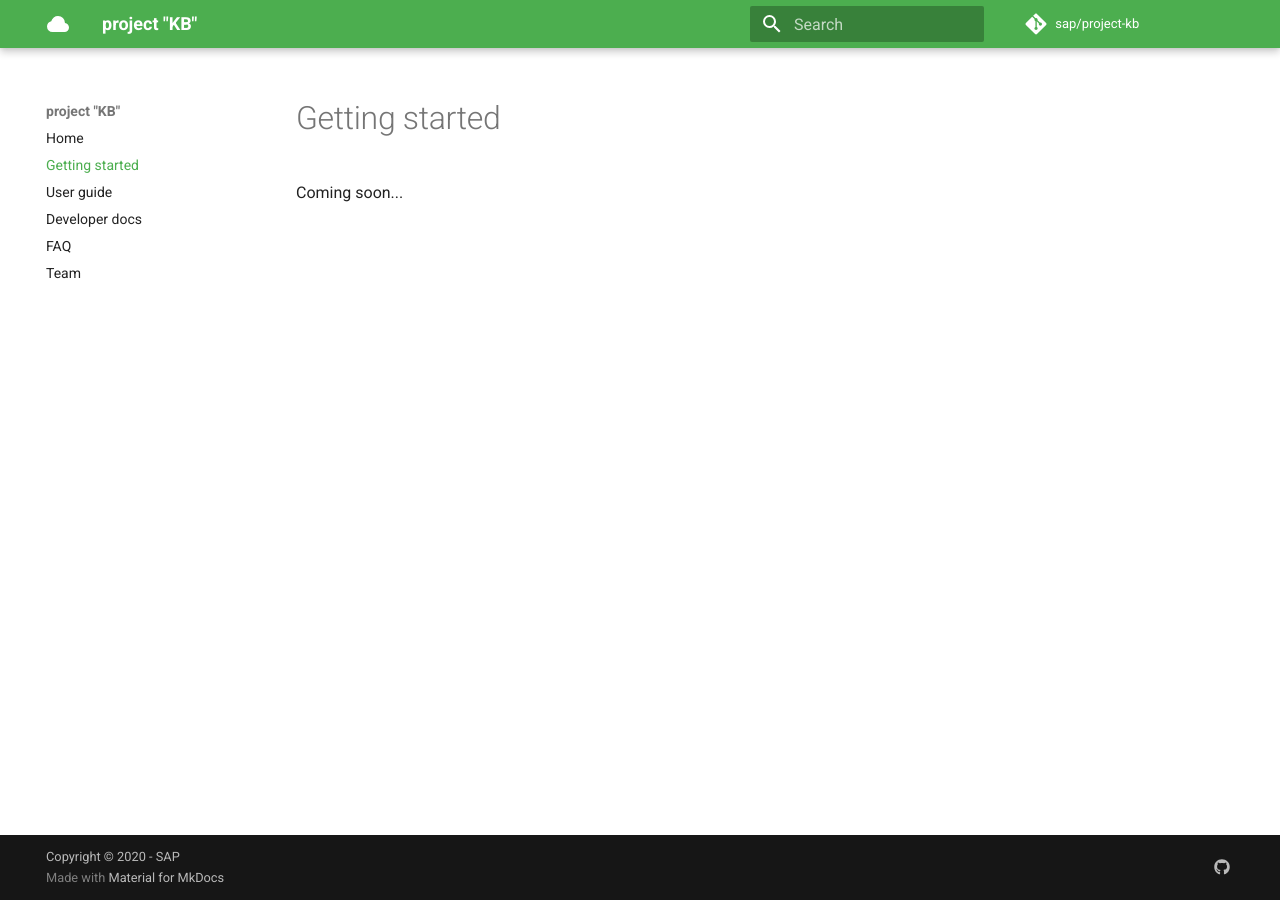
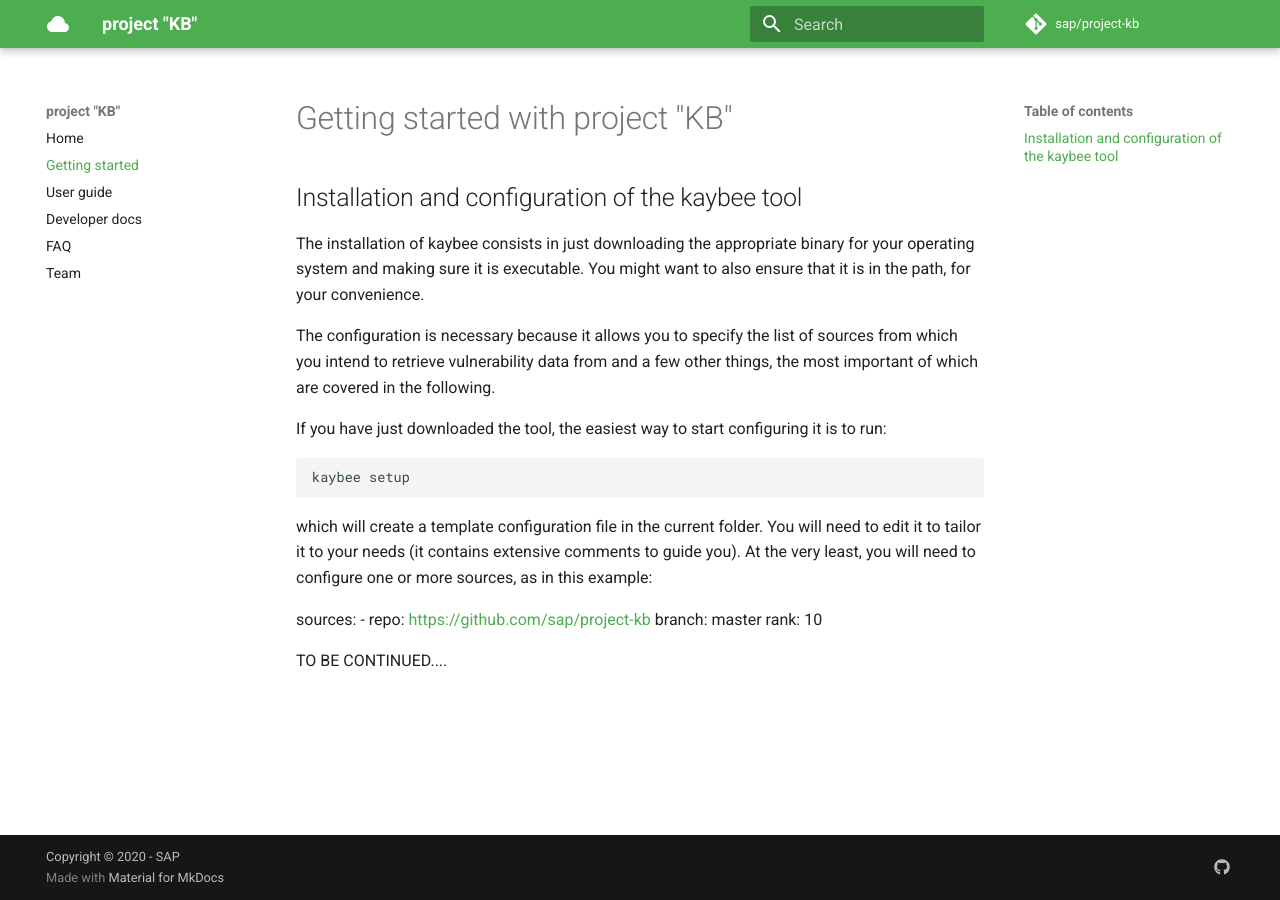
Before and after one commit to SAP/project-kb, an MkDocs documentation site: the page built from docs/getting_started.md, in a window 1280 px wide. Built offline with MkDocs 1.6.1 and Material for MkDocs 9.7.7, drawn with Linux system fonts in a browser that asks for light colours; comment, search, counter and statistics services are not loaded.

Commit message:
docs: initial work on the user guide

```diff
--- a/docs/getting_started.md
+++ b/docs/getting_started.md
@@ -1 +1,28 @@
-Coming soon...
+# Getting started with project "KB"
+
+## Installation and configuration of the kaybee tool
+
+The installation of kaybee consists in just downloading the appropriate
+binary for your operating system and making sure it is executable.
+You might want to also ensure that it is in the path, for your convenience.
+
+The configuration is necessary because it allows you to specify the list
+of sources from which you intend to retrieve vulnerability data from and
+a few other things, the most important of which are covered in the following.
+
+If you have just downloaded the tool, the easiest way to start configuring
+it is to run:
+
+    kaybee setup
+
+which will create a template configuration file in the current folder. You
+will need to edit it to tailor it to your needs (it contains extensive comments
+to guide you). At the very least, you will need to configure one or more sources,
+as in this example:
+
+sources:
+  - repo: https://github.com/sap/project-kb
+    branch: master
+    rank: 10
+
+TO BE CONTINUED....
```
